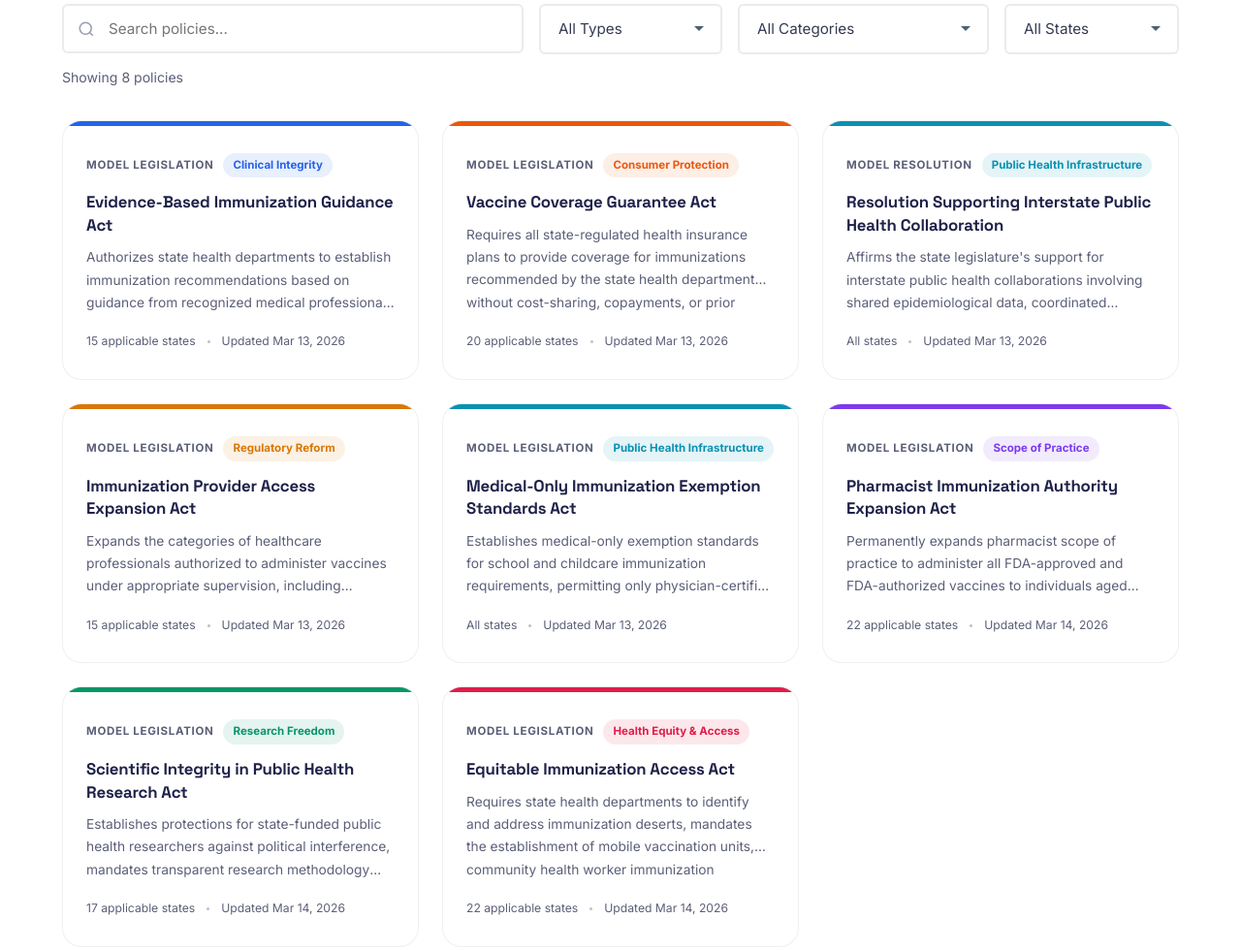
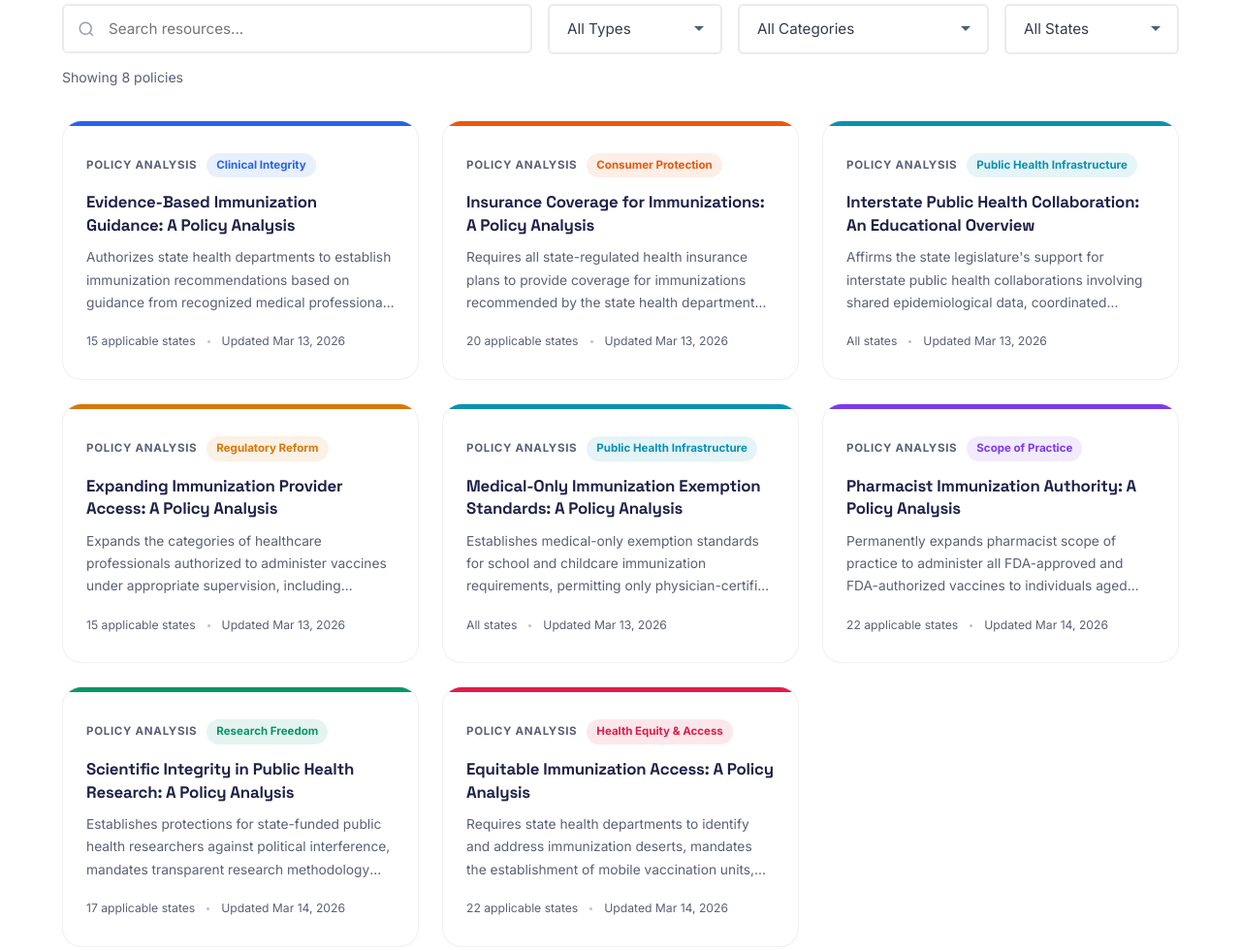
Before and after one commit to SAFE-Action/SAFE-Research-Institute-Website, a plain HTML site: page policies.html in a window 1280 px wide. Shown: the part 613-1593 px from the top of the page at 97% size. Drawn offline with Linux system fonts and the light colour scheme.

Commit message:
Board review: education-focused wording across policies + education (#8)
Rename Model Policy Library to Evidence Resource Library; document type Model Legislation/Resolution to Policy Analysis; retitle all 8 documents off bill-style "Act" names; soften template/legislator wording; Working with Legislators to Working with Policymakers; legislators to policymakers site-wide.

```diff
--- a/js/policies.js
+++ b/js/policies.js
@@ -1,5 +1,5 @@
 /* ============================================
-   SAFE Research Institute - Model Policy Library
+   SAFE Research Institute - Evidence Resource Library
    Loads policies from local markdown files,
    renders color-coded cards with filtering.
    ============================================ */
--- a/policies.html
+++ b/policies.html
@@ -3,8 +3,8 @@
 <head>
   <meta charset="UTF-8">
   <meta name="viewport" content="width=device-width, initial-scale=1.0">
-  <title>Model Policy Library | SAFE Research Institute</title>
-  <meta name="description" content="Research-based policy templates published as educational resources by the SAFE Research Institute. Browse by document type, topic category, and state applicability.">
+  <title>Evidence Resource Library | SAFE Research Institute</title>
+  <meta name="description" content="Educational resources and policy analyses published by the SAFE Research Institute. Browse by document type, topic category, and state applicability.">
   <link rel="preconnect" href="https://fonts.googleapis.com">
   <link rel="preconnect" href="https://fonts.gstatic.com" crossorigin>
   <link href="https://fonts.googleapis.com/css2?family=Inter:wght@400;500;600;700;800;900&family=Space+Grotesk:wght@500;600;700&display=swap" rel="stylesheet">
@@ -41,10 +41,10 @@
         <rect x="9" y="3" width="6" height="4" rx="1"/>
         <path d="M9 12h6"/><path d="M9 16h6"/>
       </svg>
-      Model Legislation
+      Educational Resources
     </div>
-    <h1 style="font-size:clamp(2rem,4vw,3rem);margin-bottom:20px;">Model Policy Library</h1>
-    <p style="color:rgba(255,255,255,0.7);max-width:680px;margin:0 auto;font-size:1.1rem;line-height:1.8;">The SAFE Research Institute publishes research-based policy templates as educational resources, making peer-reviewed analysis accessible to the public on a non-discriminatory basis. These materials are intended to educate scientists and the public about how evidence can be communicated effectively in public policy settings; they are not intended to encourage lobbying or to advocate for the adoption of any particular legislation.</p>
+    <h1 style="font-size:clamp(2rem,4vw,3rem);margin-bottom:20px;">Evidence Resource Library</h1>
+    <p style="color:rgba(255,255,255,0.7);max-width:680px;margin:0 auto;font-size:1.1rem;line-height:1.8;">The SAFE Research Institute publishes research-based educational resources and policy analyses, making peer-reviewed analysis accessible to the public on a non-discriminatory basis. These materials are intended to educate scientists and the public about how evidence can be communicated effectively in public policy settings; they are not intended to encourage lobbying or to advocate for the adoption of any particular legislation.</p>
   </div>
 </section>
 
@@ -56,14 +56,13 @@
         <svg viewBox="0 0 24 24" fill="none" stroke="currentColor" stroke-width="2" class="policy-search-icon">
           <circle cx="11" cy="11" r="8"/><line x1="21" y1="21" x2="16.65" y2="16.65"/>
         </svg>
-        <input type="text" id="policySearch" placeholder="Search policies..." aria-label="Search policies" class="form-control">
+        <input type="text" id="policySearch" placeholder="Search resources..." aria-label="Search resources" class="form-control">
       </div>
       <div class="policy-filter-select">
         <select id="typeFilter" class="form-control" aria-label="Filter by document type">
           <option value="All">All Types</option>
-          <option value="Model Legislation">Model Legislation</option>
-          <option value="Model Resolution">Model Resolution</option>
-          <option value="Policy Brief">Policy Brief</option>
+          <option value="Policy Analysis">Policy Analysis</option>
+          <option value="Research Brief">Research Brief</option>
         </select>
       </div>
       <div class="policy-filter-select">
--- a/policies/equitable-immunization-access-act.md
+++ b/policies/equitable-immunization-access-act.md
@@ -1,7 +1,7 @@
 ---
 id: equitable-immunization-access-act
-title: "Equitable Immunization Access Act"
-type: "Model Legislation"
+title: "Equitable Immunization Access: A Policy Analysis"
+type: "Policy Analysis"
 category: "Health Equity & Access"
 summary: "Requires state health departments to identify and address immunization deserts, mandates the establishment of mobile vaccination units, community health worker immunization programs, and multilingual outreach initiatives to eliminate disparities in vaccination rates based on race, income, geography, and language."
 stateApplicability: ["AL", "AZ", "AR", "FL", "GA", "IN", "KS", "KY", "LA", "MI", "MS", "MO", "NV", "NM", "NC", "OH", "OK", "SC", "TN", "TX", "WI", "WV"]
@@ -11,7 +11,7 @@
 status: "published"
 ---
 
-# Equitable Immunization Access Act
+# Equitable Immunization Access: A Policy Analysis
 
 **AN ACT** relating to public health; requiring the identification and remediation of immunization deserts; establishing mobile vaccination programs, community health worker initiatives, and multilingual outreach; creating the Immunization Equity Fund; and providing for related matters.
 
@@ -200,8 +200,8 @@
 - Fiscal impact on state budgets and healthcare systems
 - Compatibility with existing state statutes and regulatory frameworks
 
-The SAFE Research Institute presents this template as an educational resource and does not advocate for or against any specific legislative outcome.
+The SAFE Research Institute presents this material as an educational resource and does not advocate for or against any specific legislative outcome.
 
 ---
 
-*This model legislation is provided by the SAFE Research Institute as a template for state legislatures. It is not legal advice. States should adapt this language to conform with their existing statutory frameworks, constitutional provisions, and administrative procedures.*
+*This document is provided by the SAFE Research Institute as an educational resource. It is not legal advice. It is offered to inform analysis and discussion, not to promote the adoption of any particular measure. Readers should consult qualified professionals regarding their existing statutory frameworks, constitutional provisions, and administrative procedures.*
--- a/policies/evidence-based-immunization-guidance-act.md
+++ b/policies/evidence-based-immunization-guidance-act.md
@@ -1,7 +1,7 @@
 ---
 id: evidence-based-immunization-guidance-act
-title: "Evidence-Based Immunization Guidance Act"
-type: "Model Legislation"
+title: "Evidence-Based Immunization Guidance: A Policy Analysis"
+type: "Policy Analysis"
 category: "Clinical Integrity"
 summary: "Authorizes state health departments to establish immunization recommendations based on guidance from recognized medical professional organizations, creating a framework for state-level immunization scheduling independent of federal advisory processes."
 stateApplicability: ["CA", "IL", "CO", "NJ", "NY", "WA", "OR", "HI", "VT", "MA", "CT", "MN", "MD", "PA", "MI"]
@@ -11,7 +11,7 @@
 status: "published"
 ---
 
-# Evidence-Based Immunization Guidance Act
+# Evidence-Based Immunization Guidance: A Policy Analysis
 
 **AN ACT** relating to public health; authorizing the state department of health to establish immunization recommendations based on guidance from recognized medical professional organizations; and providing for related matters.
 
@@ -97,8 +97,8 @@
 - Fiscal impact on state budgets and healthcare systems
 - Compatibility with existing state statutes and regulatory frameworks
 
-The SAFE Research Institute presents this template as an educational resource and does not advocate for or against any specific legislative outcome.
+The SAFE Research Institute presents this material as an educational resource and does not advocate for or against any specific legislative outcome.
 
 ---
 
-*This model legislation is provided by the SAFE Research Institute as a template for state legislatures. It is not legal advice. States should adapt this language to conform with their existing statutory frameworks, constitutional provisions, and administrative procedures.*
+*This document is provided by the SAFE Research Institute as an educational resource. It is not legal advice. It is offered to inform analysis and discussion, not to promote the adoption of any particular measure. Readers should consult qualified professionals regarding their existing statutory frameworks, constitutional provisions, and administrative procedures.*
--- a/policies/immunization-provider-access-expansion-act.md
+++ b/policies/immunization-provider-access-expansion-act.md
@@ -1,7 +1,7 @@
 ---
 id: immunization-provider-access-expansion-act
-title: "Immunization Provider Access Expansion Act"
-type: "Model Legislation"
+title: "Expanding Immunization Provider Access: A Policy Analysis"
+type: "Policy Analysis"
 category: "Regulatory Reform"
 summary: "Expands the categories of healthcare professionals authorized to administer vaccines under appropriate supervision, including registered pharmacy technicians, certified medical assistants, and nursing students, to address immunization access gaps particularly in underserved communities."
 stateApplicability: ["NY", "TX", "FL", "OH", "GA", "NC", "AZ", "TN", "IN", "MO", "SC", "KY", "LA", "AL", "MS"]
@@ -11,7 +11,7 @@
 status: "published"
 ---
 
-# Immunization Provider Access Expansion Act
+# Expanding Immunization Provider Access: A Policy Analysis
 
 **AN ACT** relating to public health; expanding the categories of health care professionals authorized to administer vaccines; establishing supervision, training, and certification requirements; and providing for related matters.
 
@@ -103,8 +103,8 @@
 - Fiscal impact on state budgets and healthcare systems
 - Compatibility with existing state statutes and regulatory frameworks
 
-The SAFE Research Institute presents this template as an educational resource and does not advocate for or against any specific legislative outcome.
+The SAFE Research Institute presents this material as an educational resource and does not advocate for or against any specific legislative outcome.
 
 ---
 
-*This model legislation is provided by the SAFE Research Institute as a template for state legislatures. It is not legal advice. States should adapt this language to conform with their existing health professional licensing frameworks, constitutional provisions, and administrative procedures.*
+*This document is provided by the SAFE Research Institute as an educational resource. It is not legal advice. It is offered to inform analysis and discussion, not to promote the adoption of any particular measure. Readers should consult qualified professionals regarding their existing health professional licensing frameworks, constitutional provisions, and administrative procedures.*
--- a/policies/interstate-public-health-collaboration-resolution.md
+++ b/policies/interstate-public-health-collaboration-resolution.md
@@ -1,7 +1,7 @@
 ---
 id: interstate-public-health-collaboration-resolution
-title: "Resolution Supporting Interstate Public Health Collaboration"
-type: "Model Resolution"
+title: "Interstate Public Health Collaboration: An Educational Overview"
+type: "Policy Analysis"
 category: "Public Health Infrastructure"
 summary: "Affirms the state legislature's support for interstate public health collaborations involving shared epidemiological data, coordinated immunization guidance, and joint emergency preparedness planning among participating states."
 stateApplicability: ["All States"]
@@ -11,7 +11,7 @@
 status: "published"
 ---
 
-# Resolution Supporting Interstate Public Health Collaboration
+# Interstate Public Health Collaboration: An Educational Overview
 
 > **About this document.** The following is an *annotated example* of resolution language, provided for educational illustration of how a state legislature might formally express support for interstate public health cooperation. It is offered as a template for study and adaptation, not as a recommendation by the SAFE Research Institute that any legislature adopt it or take any particular action. Resolution drafting conventions ("WHEREAS… NOW, THEREFORE, BE IT RESOLVED") are reproduced here so readers can see how such instruments are typically structured.
 
@@ -69,8 +69,8 @@
 - Fiscal impact on state budgets and healthcare systems
 - Compatibility with existing state statutes and regulatory frameworks
 
-The SAFE Research Institute presents this template as an educational resource and does not advocate for or against any specific legislative outcome. The resolution text above is an illustrative example of legislative drafting, reproduced for study; its inclusion here is not an endorsement of its adoption.
+The SAFE Research Institute presents this material as an educational resource and does not advocate for or against any specific legislative outcome. The resolution text above is an illustrative example of legislative drafting, reproduced for study; its inclusion here is not an endorsement of its adoption.
 
 ---
 
-*This model resolution is provided by the SAFE Research Institute as a template for state legislatures. It is not legal advice. States should adapt this language to conform with their existing legislative procedures and constitutional provisions.*
+*This document is provided by the SAFE Research Institute as an educational resource. It is not legal advice. It is offered to inform analysis and discussion, not to promote the adoption of any particular measure. Readers should consult qualified professionals regarding their existing legislative procedures and constitutional provisions.*
--- a/policies/medical-only-immunization-exemption-act.md
+++ b/policies/medical-only-immunization-exemption-act.md
@@ -1,7 +1,7 @@
 ---
 id: medical-only-immunization-exemption-act
-title: "Medical-Only Immunization Exemption Standards Act"
-type: "Model Legislation"
+title: "Medical-Only Immunization Exemption Standards: A Policy Analysis"
+type: "Policy Analysis"
 category: "Public Health Infrastructure"
 summary: "Establishes medical-only exemption standards for school and childcare immunization requirements, permitting only physician-certified medical exemptions from vaccination schedules."
 stateApplicability: ["All States"]
@@ -11,7 +11,7 @@
 status: "published"
 ---
 
-# Medical-Only Immunization Exemption Standards Act
+# Medical-Only Immunization Exemption Standards: A Policy Analysis
 
 ## Section 1: Purpose and Findings
 
@@ -103,8 +103,8 @@
 - Fiscal impact on state budgets and healthcare systems
 - Compatibility with existing state statutes and regulatory frameworks
 
-The SAFE Research Institute presents this template as an educational resource and does not advocate for or against any specific legislative outcome. The elimination of non-medical exemptions is among the most contested issues in immunization policy, raising significant constitutional and religious-liberty questions; this template is provided to inform analysis of one approach, not to endorse it.
+The SAFE Research Institute presents this material as an educational resource and does not advocate for or against any specific legislative outcome. The elimination of non-medical exemptions is among the most contested issues in immunization policy, raising significant constitutional and religious-liberty questions; this template is provided to inform analysis of one approach, not to endorse it.
 
 ---
 
-*This model legislation is provided by the SAFE Research Institute as a template for state legislatures. It is not legal advice. States should adapt this language to conform with their existing statutory frameworks, constitutional provisions, and administrative procedures.*
+*This document is provided by the SAFE Research Institute as an educational resource. It is not legal advice. It is offered to inform analysis and discussion, not to promote the adoption of any particular measure. Readers should consult qualified professionals regarding their existing statutory frameworks, constitutional provisions, and administrative procedures.*
--- a/policies/pharmacist-immunization-authority-act.md
+++ b/policies/pharmacist-immunization-authority-act.md
@@ -1,7 +1,7 @@
 ---
 id: pharmacist-immunization-authority-act
-title: "Pharmacist Immunization Authority Expansion Act"
-type: "Model Legislation"
+title: "Pharmacist Immunization Authority: A Policy Analysis"
+type: "Policy Analysis"
 category: "Scope of Practice"
 summary: "Permanently expands pharmacist scope of practice to administer all FDA-approved and FDA-authorized vaccines to individuals aged three and older without requiring a physician referral or prescriptive authority, codifying flexibilities first established under the federal PREP Act during the COVID-19 public health emergency."
 stateApplicability: ["AL", "AK", "AZ", "FL", "GA", "IN", "KS", "KY", "LA", "MS", "MO", "MT", "NE", "ND", "OH", "OK", "SC", "SD", "TN", "TX", "WV", "WY"]
@@ -11,7 +11,7 @@
 status: "published"
 ---
 
-# Pharmacist Immunization Authority Expansion Act
+# Pharmacist Immunization Authority: A Policy Analysis
 
 **AN ACT** relating to the practice of pharmacy; expanding the authority of licensed pharmacists to administer vaccines; removing certain referral and prescriptive authority requirements; establishing training and reporting standards; and providing for related matters.
 
@@ -159,8 +159,8 @@
 - Fiscal impact on state budgets and healthcare systems
 - Compatibility with existing state statutes and regulatory frameworks
 
-The SAFE Research Institute presents this template as an educational resource and does not advocate for or against any specific legislative outcome.
+The SAFE Research Institute presents this material as an educational resource and does not advocate for or against any specific legislative outcome.
 
 ---
 
-*This model legislation is provided by the SAFE Research Institute as a template for state legislatures. It is not legal advice. States should adapt this language to conform with their existing statutory frameworks, constitutional provisions, and administrative procedures.*
+*This document is provided by the SAFE Research Institute as an educational resource. It is not legal advice. It is offered to inform analysis and discussion, not to promote the adoption of any particular measure. Readers should consult qualified professionals regarding their existing statutory frameworks, constitutional provisions, and administrative procedures.*
--- a/policies/scientific-integrity-research-act.md
+++ b/policies/scientific-integrity-research-act.md
@@ -1,7 +1,7 @@
 ---
 id: scientific-integrity-research-act
-title: "Scientific Integrity in Public Health Research Act"
-type: "Model Legislation"
+title: "Scientific Integrity in Public Health Research: A Policy Analysis"
+type: "Policy Analysis"
 category: "Research Freedom"
 summary: "Establishes protections for state-funded public health researchers against political interference, mandates transparent research methodology and timely publication of findings, prohibits suppression or alteration of scientific conclusions for political purposes, and creates enforceable whistleblower protections for researchers who report violations."
 stateApplicability: ["CA", "CO", "CT", "IL", "MA", "MD", "ME", "MN", "NJ", "NM", "NY", "OR", "PA", "RI", "VA", "VT", "WA"]
@@ -11,7 +11,7 @@
 status: "published"
 ---
 
-# Scientific Integrity in Public Health Research Act
+# Scientific Integrity in Public Health Research: A Policy Analysis
 
 **AN ACT** relating to scientific integrity; establishing protections for state-funded public health researchers; prohibiting political interference with scientific research and findings; mandating transparent research methodology; providing whistleblower protections; and providing for related matters.
 
@@ -171,8 +171,8 @@
 - Fiscal impact on state budgets and healthcare systems
 - Compatibility with existing state statutes and regulatory frameworks
 
-The SAFE Research Institute presents this template as an educational resource and does not advocate for or against any specific legislative outcome.
+The SAFE Research Institute presents this material as an educational resource and does not advocate for or against any specific legislative outcome.
 
 ---
 
-*This model legislation is provided by the SAFE Research Institute as a template for state legislatures. It is not legal advice. States should adapt this language to conform with their existing statutory frameworks, constitutional provisions, and administrative procedures.*
+*This document is provided by the SAFE Research Institute as an educational resource. It is not legal advice. It is offered to inform analysis and discussion, not to promote the adoption of any particular measure. Readers should consult qualified professionals regarding their existing statutory frameworks, constitutional provisions, and administrative procedures.*
--- a/policies/vaccine-coverage-guarantee-act.md
+++ b/policies/vaccine-coverage-guarantee-act.md
@@ -1,7 +1,7 @@
 ---
 id: vaccine-coverage-guarantee-act
-title: "Vaccine Coverage Guarantee Act"
-type: "Model Legislation"
+title: "Insurance Coverage for Immunizations: A Policy Analysis"
+type: "Policy Analysis"
 category: "Consumer Protection"
 summary: "Requires all state-regulated health insurance plans to provide coverage for immunizations recommended by the state health department without cost-sharing, copayments, or prior authorization, ensuring no resident faces financial barriers to vaccination."
 stateApplicability: ["CA", "IL", "NJ", "CO", "NY", "PA", "WA", "OR", "CT", "MA", "VT", "MD", "MN", "HI", "MI", "VA", "NM", "ME", "RI", "DE"]
@@ -11,7 +11,7 @@
 status: "published"
 ---
 
-# Vaccine Coverage Guarantee Act
+# Insurance Coverage for Immunizations: A Policy Analysis
 
 **AN ACT** relating to health insurance; requiring coverage of state-recommended immunizations without cost-sharing; establishing provider reimbursement standards; and providing for enforcement and related matters.
 
@@ -95,8 +95,8 @@
 - Fiscal impact on state budgets and healthcare systems
 - Compatibility with existing state statutes and regulatory frameworks
 
-The SAFE Research Institute presents this template as an educational resource and does not advocate for or against any specific legislative outcome.
+The SAFE Research Institute presents this material as an educational resource and does not advocate for or against any specific legislative outcome.
 
 ---
 
-*This model legislation is provided by the SAFE Research Institute as a template for state legislatures. It is not legal advice. States should adapt this language to conform with their existing insurance regulatory frameworks, constitutional provisions, and administrative procedures.*
+*This document is provided by the SAFE Research Institute as an educational resource. It is not legal advice. It is offered to inform analysis and discussion, not to promote the adoption of any particular measure. Readers should consult qualified professionals regarding their existing insurance regulatory frameworks, constitutional provisions, and administrative procedures.*
```
Also changed, not shown: education.html (+16 -16 lines), index.html (+2 -2 lines).
